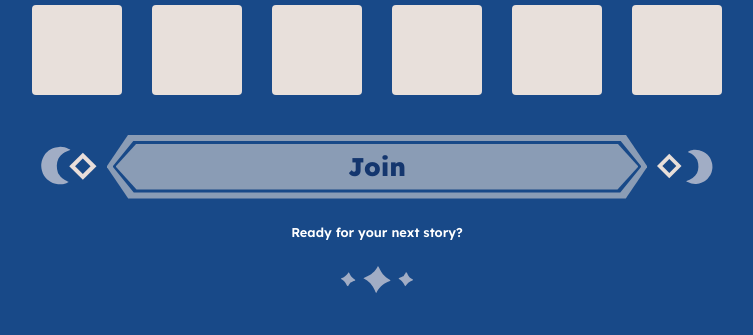
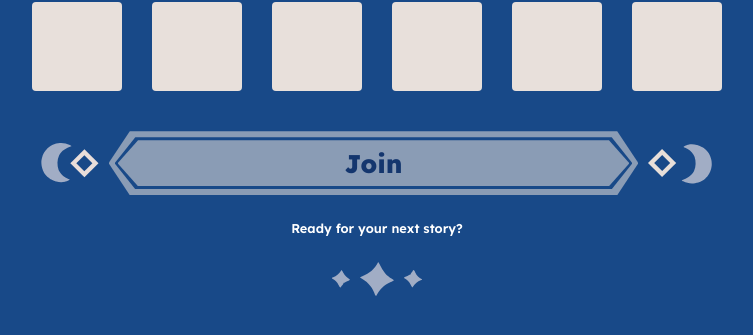
Before and after one commit to Lina-Err404/CSCE4901__Storytelling-Project, a Next.js app: page /join in a window 1280 px wide. Shown: the part 307-642 px from the top of the page, without its empty margins (263-1016 px from the left). Built offline with nearby package versions, Linux system fonts and the light colour scheme.

Commit message:
Apply suggestion from @Lina-Err404

```diff
--- a/app/join/page.tsx
+++ b/app/join/page.tsx
@@ -108,30 +108,35 @@ export default function JoinLobbyPage() {
             className={styles.side}
             src="/assets/Moon_1.svg"
             alt=""
-            width={60}
-            height={36}
+            width={62}
+            height={47}
         />
         <button
             type="button"
             className={styles.joinButton}
             onClick={handleJoin}
-            disabled={!isComplete}
+            disabled={!isComplete || isLoading}
         >
-            <span>Join</span>
+            <span>{isLoading ? "Joining..." : "Join"}</span>
         </button>
         <Image
             className={styles.side}
             src="/assets/Moon_2.svg"
             alt=""
-            width={60}
-            height={36}
+            width={69}
+            height={47}
         />
-        </div>
+      </div>
 
+      {error && (
+        <p role="alert" className={styles.tagline}>
+          {error}
+        </p>
+      )}
       <p className={styles.tagline}>Ready for your next story?</p>
 
       {/* Stars asset */}
-      <Image src="/assets/Stars_Element.svg" alt="" width={72} height={30} />
+      <Image src="/assets/Stars_Element.svg" alt="" width={90} height={34} />
     </main>
   );
 }
```
